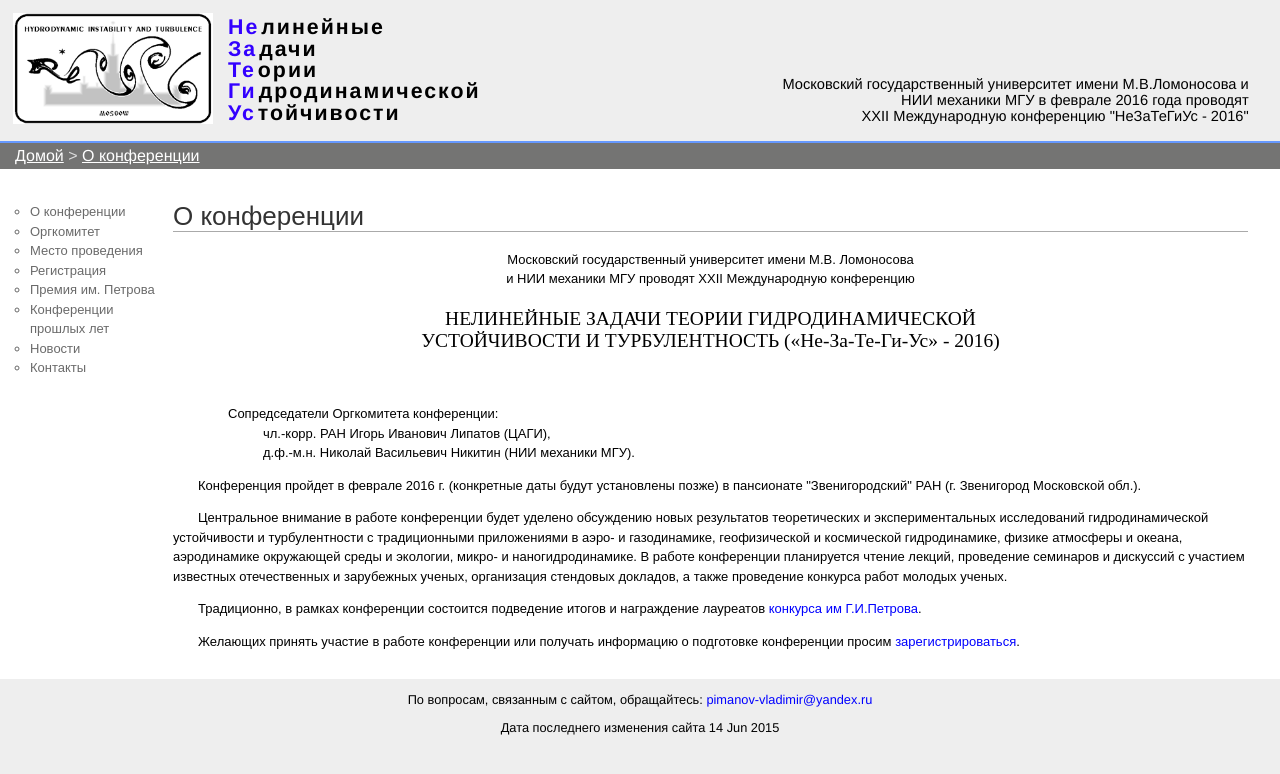
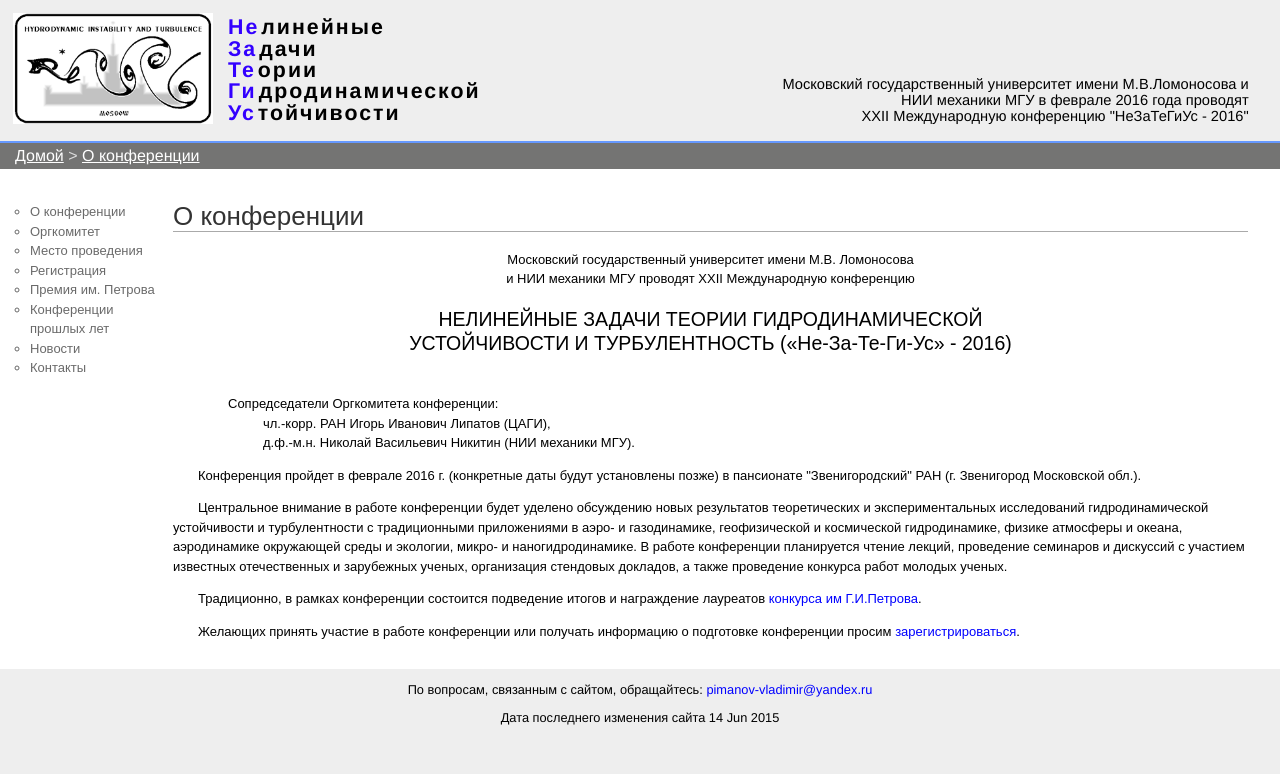
Before and after one commit to pimanov/hit-conf, a Jekyll site: the page built from about.html, in a window 1280 px wide. Shown: the top 774 px of the page. Built offline with Jekyll 4.4.1, drawn with Linux system fonts in a browser that asks for light colours.

Commit message:
orfo is ok in index.html, font is ok in about

```diff
--- a/about.html
+++ b/about.html
@@ -9,13 +9,12 @@ title: О конференции
 </p>
 
 
-<p style="font: 150% serif" align="center">
+<p style="font-size: 150%; line-height: 120%" align="center">
 НЕЛИНЕЙНЫЕ ЗАДАЧИ ТЕОРИИ ГИДРОДИНАМИЧЕСКОЙ </br> УСТОЙЧИВОСТИ И ТУРБУЛЕНТНОСТЬ («Не-За-Те-Ги-Ус» - 2016)
 </p>
 
 </br>
 
-<p align="center">
 <div style="margin-left: 55px; margin-bottom: 0px;">
 Сопредседатели Оргкомитета конференции:
 </div>
@@ -23,7 +22,6 @@ title: О конференции
 чл.-корр. РАН Игорь Иванович Липатов (ЦАГИ), </br>
 д.ф.-м.н. Николай Васильевич Никитин (НИИ механики МГУ).
 </div>
-</p>
 
 
 <p class="tab" align="jastify">
--- a/index.html
+++ b/index.html
@@ -5,7 +5,7 @@ title: Новости
 <div style="float: left; width: 400px">
 <em>12 июня 2015 &raquo;</em>
   <div style="margin: 0px 5px 10px 30px">
-  <a href="signup.html">Открыта регистрация</a> на конфреренцию "НеЗаТеГиУс", которая будет проходить в феврале 2016 года
+  <a href="signup.html">Открыта регистрация</a> на конференцию "НеЗаТеГиУс", которая будет проходить в феврале 2016 года
   </div>
 </div>
 <div style="float: right; width: 400px;">
```
